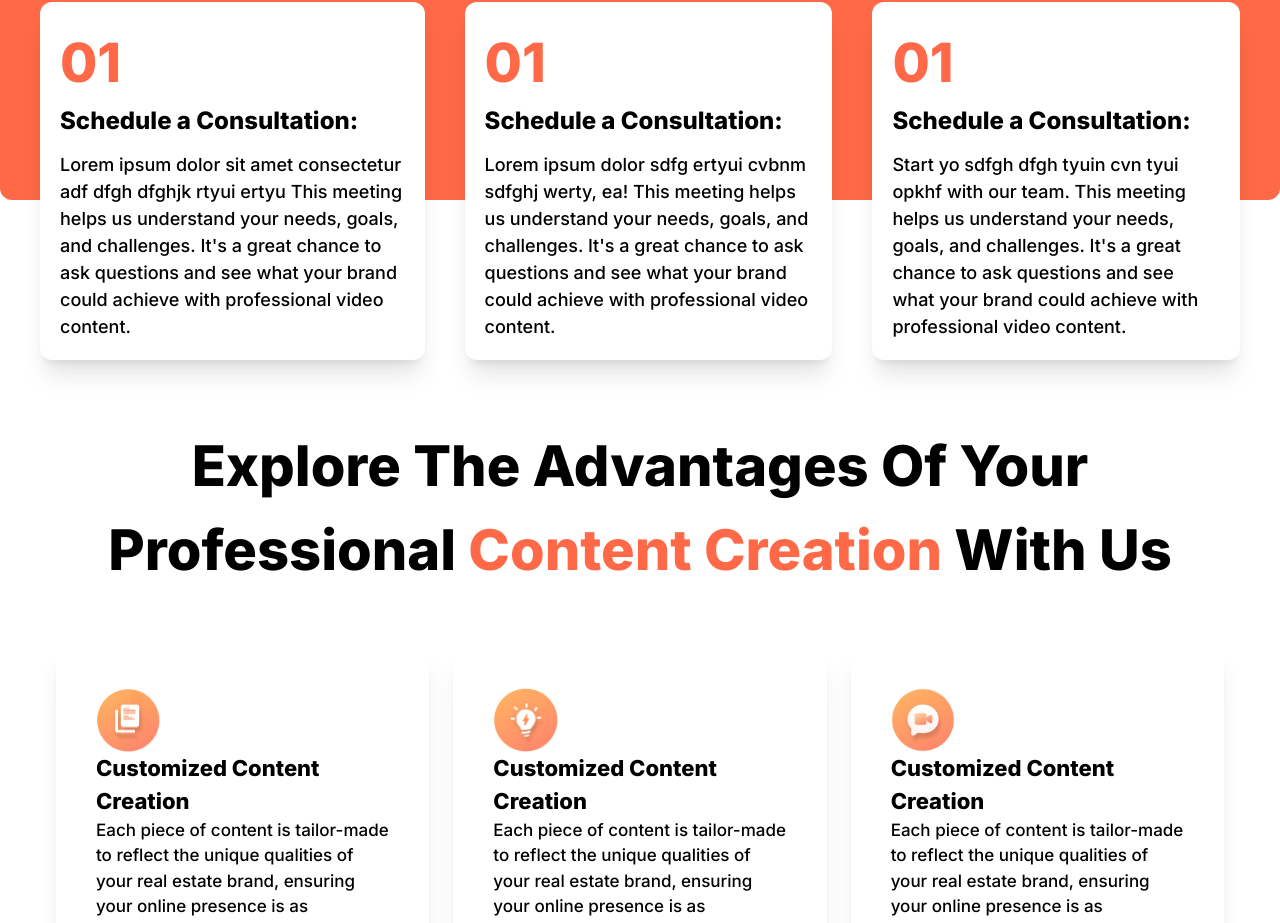
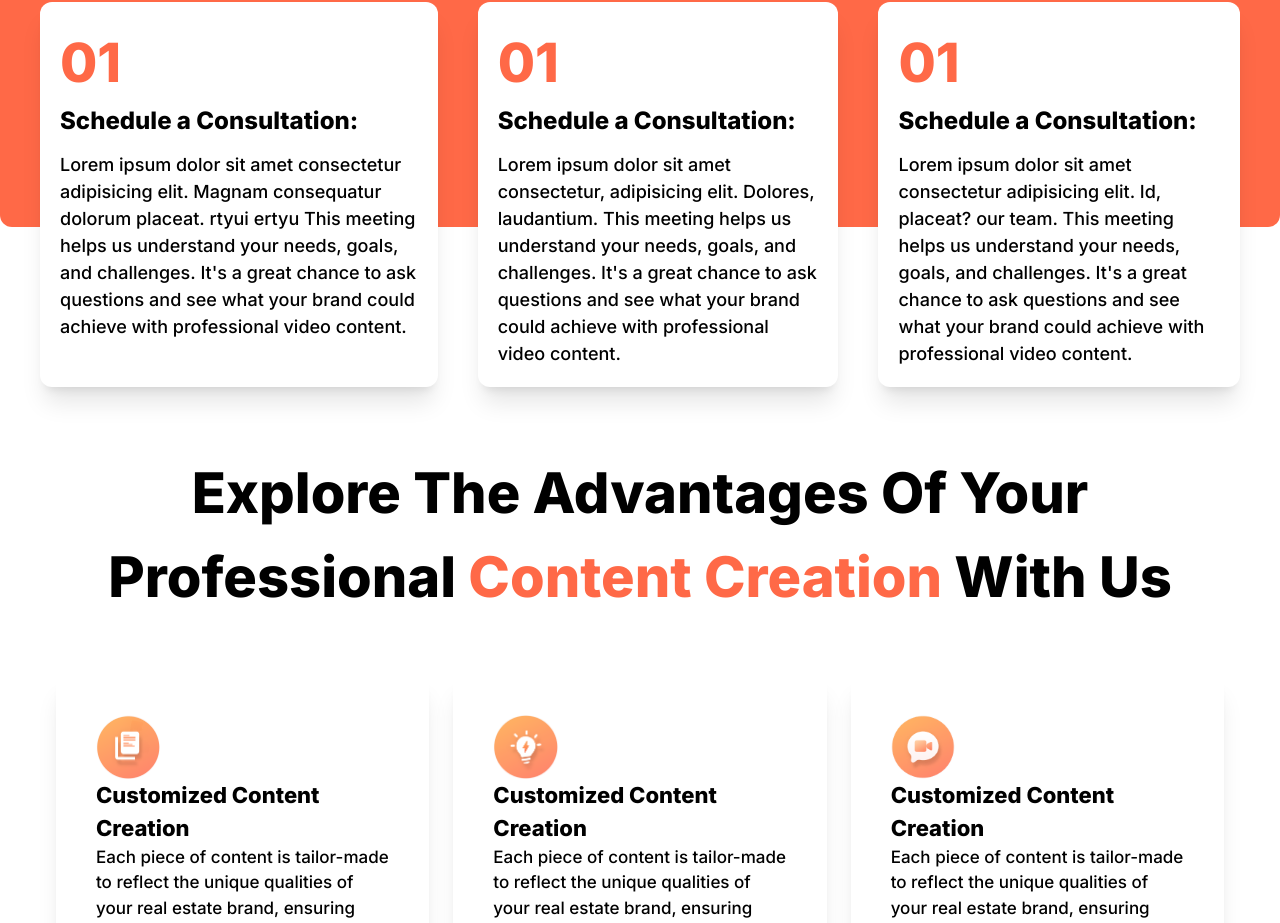
Before and after one commit to azkarullhassan/media-next, a Next.js app: page / in a window 1280 px wide. Shown: the part 3758-4681 px from the top of the page. Built offline with nearby package versions, Linux system fonts and the light colour scheme.

Commit message:
first commit

```diff
--- a/src/app/components/Five.jsx
+++ b/src/app/components/Five.jsx
@@ -12,21 +12,21 @@ const Five = () => {
                 <div className='bg-white rounded-xl p-5 shadow-xl'>
                     <h1 className='font-extrabold text-[54px] text-[#FF6947] '>01</h1>
                     <h2 className='font-extrabold text-[24px] '>Schedule a Consultation:</h2>
-                    <p className='font-medium text-[18px] pt-3'>Lorem ipsum dolor sit amet consectetur adf dfgh dfghjk rtyui ertyu  This meeting helps us understand your needs, goals, and challenges. It's a great chance to ask questions and see what your brand could achieve with professional video content.</p>
+                    <p className='font-medium text-[18px] pt-3'>Lorem ipsum dolor sit amet consectetur adipisicing elit. Magnam consequatur dolorum placeat. rtyui ertyu  This meeting helps us understand your needs, goals, and challenges. It's a great chance to ask questions and see what your brand could achieve with professional video content.</p>
 
                 </div>
 
                 <div className='bg-white rounded-xl p-5 shadow-xl'>
                     <h1 className='font-extrabold text-[54px] text-[#FF6947]'>01</h1>
                     <h2 className='font-extrabold text-[24px]'>Schedule a Consultation:</h2>
-                    <p className='font-medium text-[18px]  pt-3'>Lorem ipsum dolor sdfg ertyui cvbnm sdfghj werty, ea! This meeting helps us understand your needs, goals, and challenges. It's a great chance to ask questions and see what your brand could achieve with professional video content.</p>
+                    <p className='font-medium text-[18px]  pt-3'>Lorem ipsum dolor sit amet consectetur, adipisicing elit. Dolores, laudantium. This meeting helps us understand your needs, goals, and challenges. It's a great chance to ask questions and see what your brand could achieve with professional video content.</p>
 
                 </div>
 
                 <div className='bg-white rounded-xl p-5 shadow-xl'>
                     <h1 className='font-extrabold text-[54px] text-[#FF6947]'>01</h1>
                     <h2 className='font-extrabold text-[24px]'>Schedule a Consultation:</h2>
-                    <p className='font-medium text-[18px]  pt-3'>Start yo sdfgh dfgh tyuin cvn tyui opkhf  with our team. This meeting helps us understand your needs, goals, and challenges. It's a great chance to ask questions and see what your brand could achieve with professional video content.</p>
+                    <p className='font-medium text-[18px]  pt-3'>Lorem ipsum dolor sit amet consectetur adipisicing elit. Id, placeat? our team. This meeting helps us understand your needs, goals, and challenges. It's a great chance to ask questions and see what your brand could achieve with professional video content.</p>
 
                 </div>
             </div>
```
